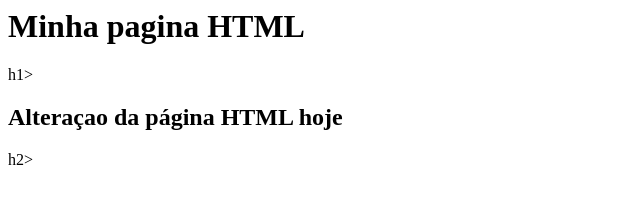
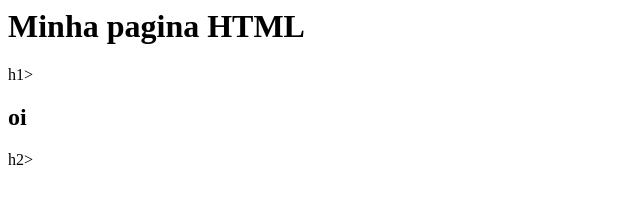
Before and after one commit to dayabo/gama-no-github, a plain HTML site: page index.html in a window 1280 px wide. Shown: the whole page, without its empty margins (0-640 px from the left). Drawn offline with Linux system fonts and the light colour scheme.

Commit message:
faça o commit e o push

```diff
--- a/index.html
+++ b/index.html
@@ -1,7 +1,7 @@
 <html>
   <body>
 	<h1> Minha pagina HTML</h1>h1>
-	<h2>Alteraçao da página HTML hoje</h2>h2>
+	<h2>oi</h2>h2>
 </body>
 
 </html>
```
